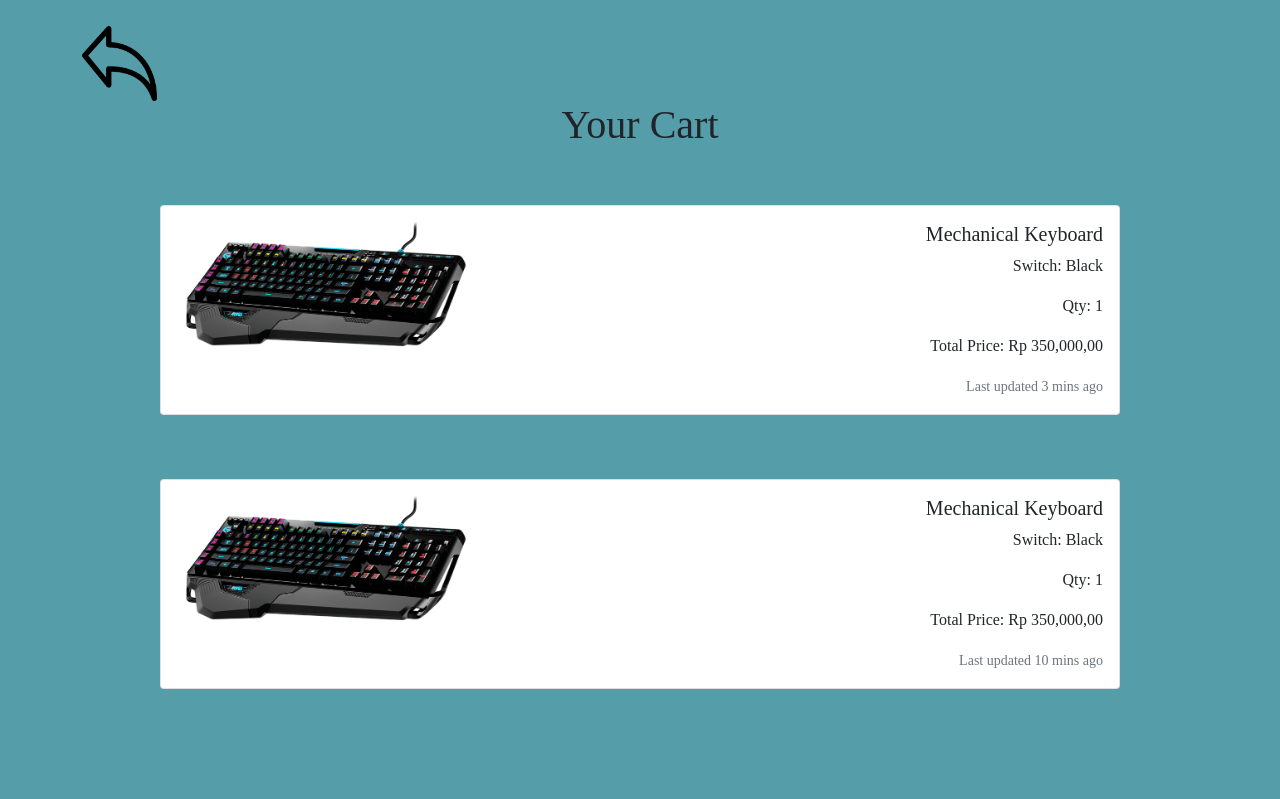
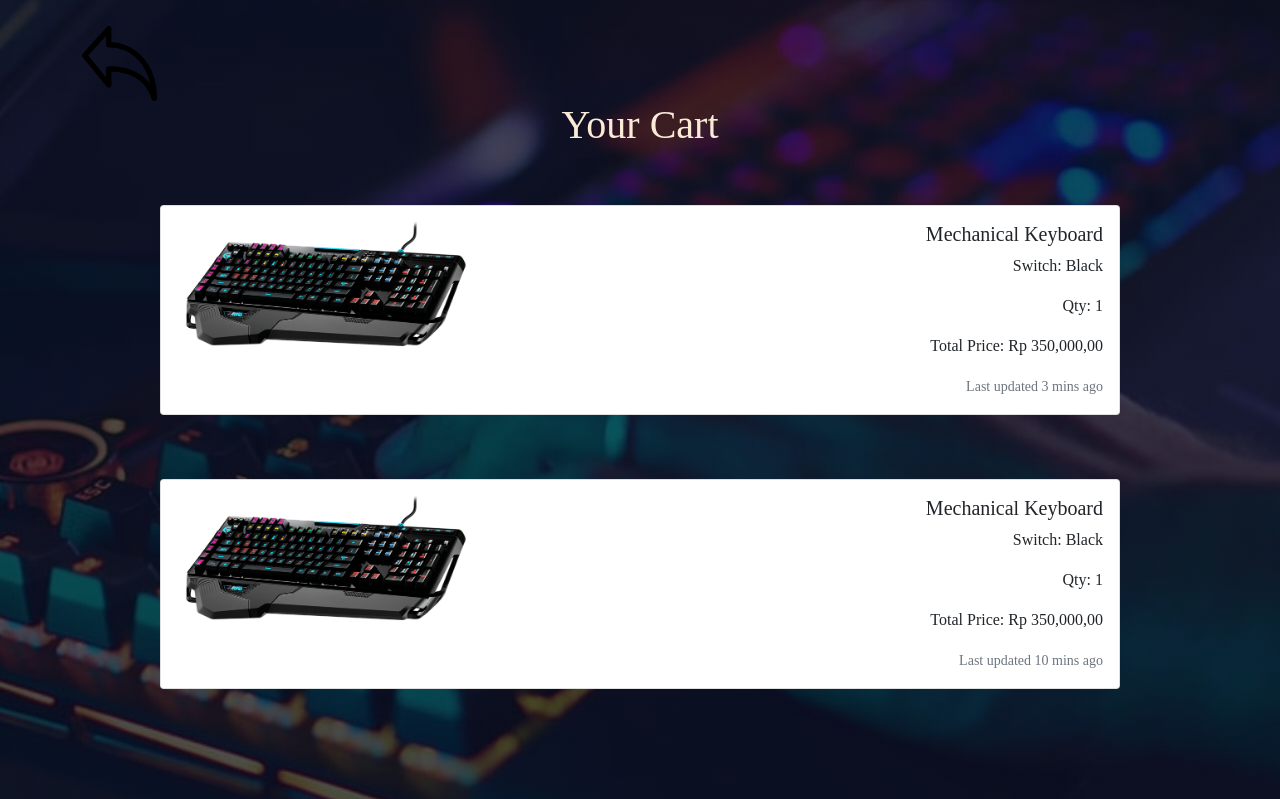
Before and after one commit to Blekzzz/TechKeyTech, a website: page cartPage/cartPage.html in a window 1280 px wide. Shown: the top 799 px of the page. Drawn offline with nearby package versions, Linux system fonts and the light colour scheme.

Commit message:
final update

```diff
--- a/cartPage/cartPage.css
+++ b/cartPage/cartPage.css
@@ -1,7 +1,21 @@
 body {
-    background-color: #569DAA;
-    font-family: serif;
+  font-family: serif;
+  min-height: 100vh;
+  width: 100%;
+  background-image: radial-gradient(rgba(4,9,30,0.7),rgba(4,9,30,0.7)),url(../Images/Banner.jpg);
+  background-position: center;
+  background-size: cover;
+  position: relative;
 }
+body {
+  min-height: 100vh;
+  width: 100%;
+  background-image: radial-gradient(rgba(4,9,30,0.7),rgba(4,9,30,0.7)),url(../Images/Banner.jpg);
+  background-position: center;
+  background-size: cover;
+  position: relative;
+}
+
 
 .heading {
     padding-top: 2%;
@@ -20,3 +34,7 @@ body {
 .zoom:hover {
     transform: scale(1.2);
 }
+
+#yourCart {
+  color: antiquewhite;
+}
--- a/cartPage/cartPage.html
+++ b/cartPage/cartPage.html
@@ -16,7 +16,7 @@
         <img class="zoom" src="../assets/back.png" style="height: 75px;">
       </a>
     </div>
-    <h1 class="d-flex justify-content-center">Your Cart</h1>
+    <h1 class="d-flex justify-content-center" id="yourCart">Your Cart</h1>
     <div class="d-flex justify-content-center">
       <div class="mt-lg-5">
         <!-- card 1 -->
--- a/cartPage/cartPage.js
+++ b/cartPage/cartPage.js
@@ -1,19 +1,14 @@
 var modal = document.getElementById("myModal");
 var btn = document.getElementById("myBtn");
-
 var span = document.getElementsByClassName("close")[0];
 
-// When the user clicks the button, open the modal
 btn.onclick = function() {
   modal.style.display = "block";
 }
-
-// When the user clicks on <span> (x), close the modal
 span.onclick = function() {
   modal.style.display = "none";
+  window.location.href = "../home.html"
 }
-
-// When the user clicks anywhere outside of the modal, close it
 window.onclick = function(event) {
   if (event.target == modal) {
     modal.style.display = "none";
--- a/mainPage/mainPage.css
+++ b/mainPage/mainPage.css
@@ -1,6 +1,11 @@
 body {
-    background-color: #569DAA;
     font-family: serif;
+    min-height: 100vh;
+    width: 100%;
+    background-image: radial-gradient(rgba(4,9,30,0.7),rgba(4,9,30,0.7)),url(../Images/Banner.jpg);
+    background-position: center;
+    background-size: cover;
+    position: relative;
 }
 
 .navbar {
```
Also changed, not shown: home.css (+3 -4 lines), home.html (+2 -2 lines), mainPage/mainPage.html (+0 -14 lines).
